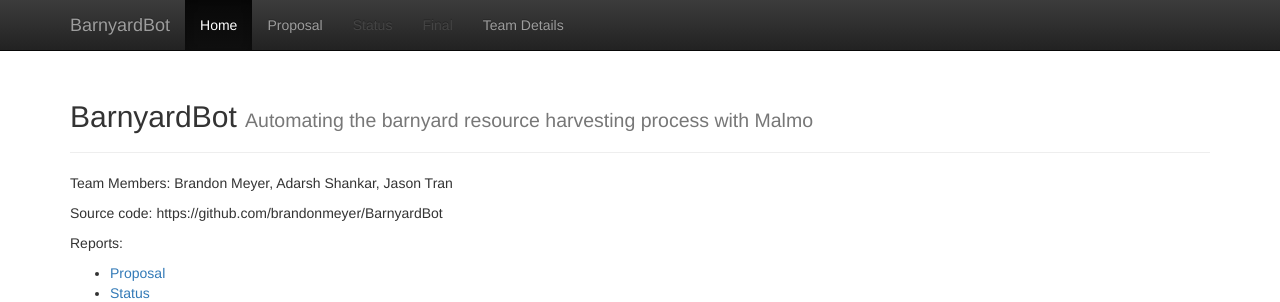
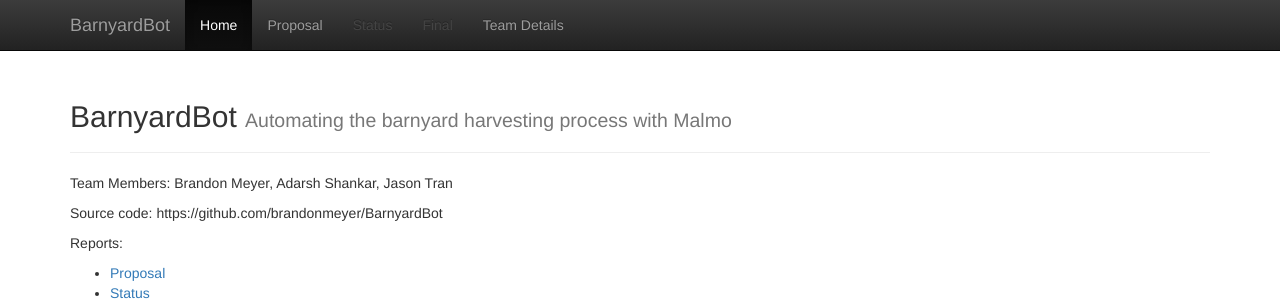
Before and after one commit to brandonmeyer/BarnyardBot, a Jekyll site: the page built from docs/index.md, in a window 1280 px wide. Shown: the top 302 px of the page. Built offline with Jekyll 4.4.1, drawn with Linux system fonts in a browser that asks for light colours.

Commit message:
Update _config.yml

```diff
--- a/docs/_config.yml
+++ b/docs/_config.yml
@@ -2,7 +2,7 @@
 # site.title
 
 title:    'BarnyardBot'
-subtitle: 'Automating the barnyard resource harvesting process with Malmo'
+subtitle: 'Automating the barnyard harvesting process with Malmo'
 
 
 #########################
```
